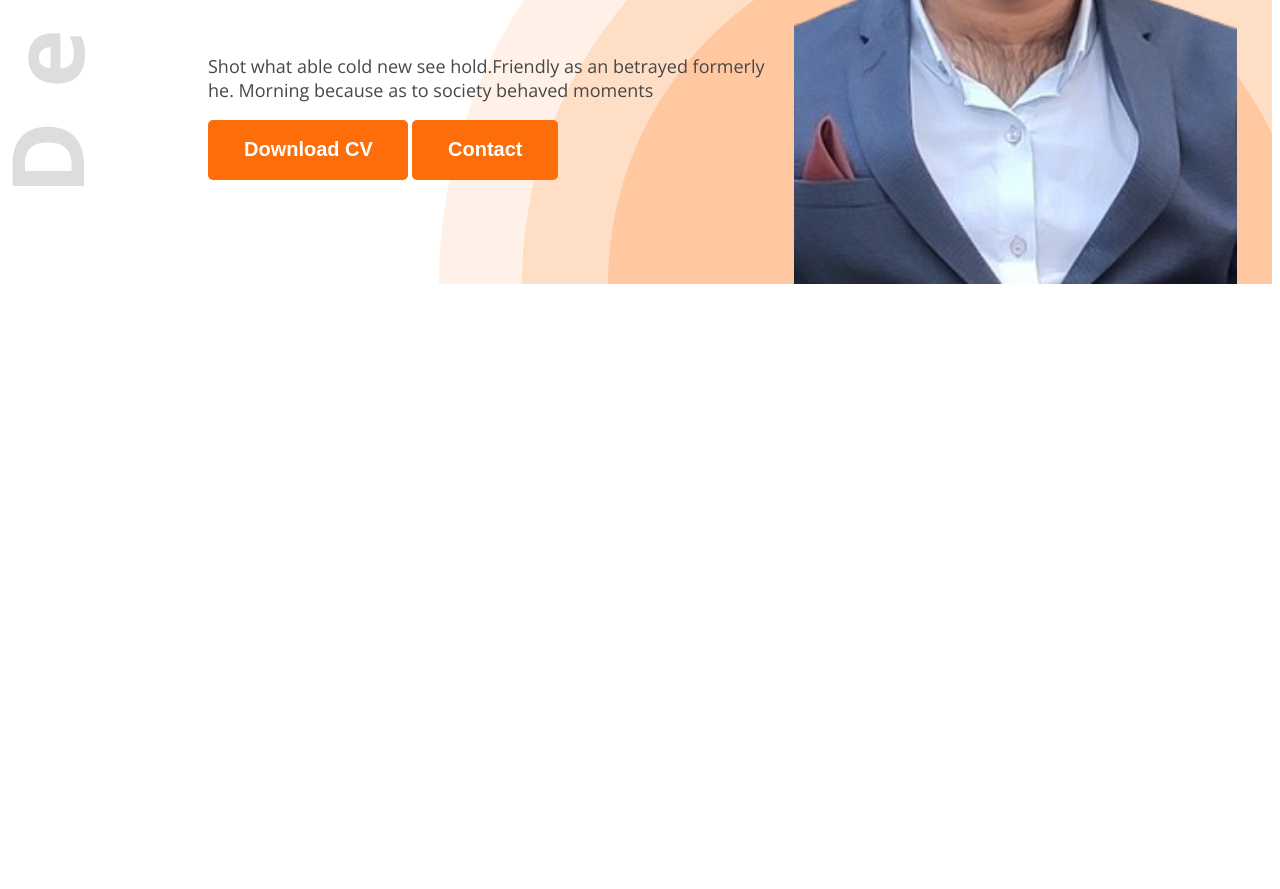
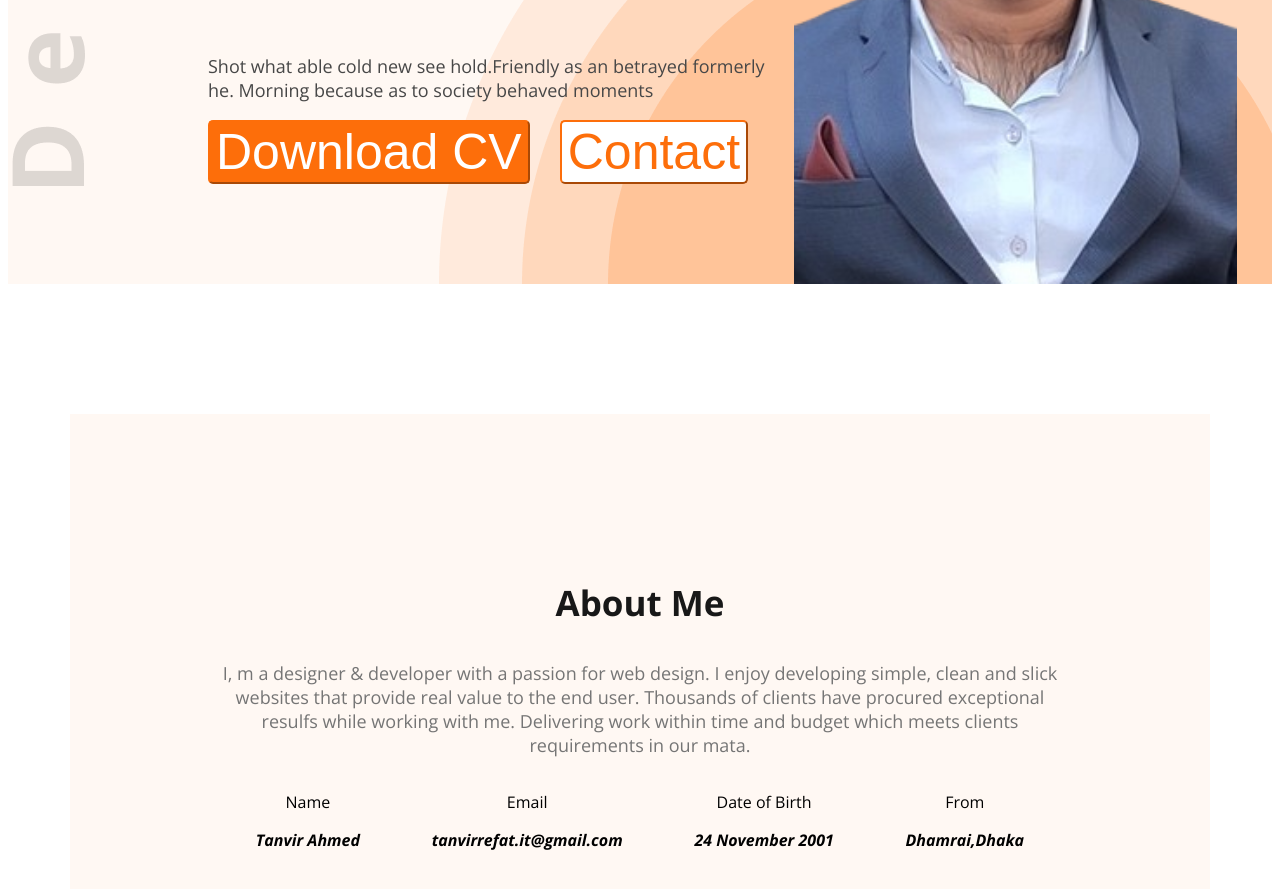
Before and after one commit to tanvirahmed888/my-portfolio, a plain HTML site: page index.html in a window 1280 px wide. Shown: the part 587-1476 px from the top of the page. Before the commit the page ends 879 px from the top, so only its background shows below. Drawn offline with nearby package versions, Linux system fonts and the light colour scheme.

Commit message:
added about me

```diff
--- a/index.html
+++ b/index.html
@@ -10,11 +10,10 @@
     <link rel="stylesheet" href="styles/portfolio.css">
 </head>
 <body class="open-sans-normal">
-    <header class="header">
+    <header class="header secondary-bg">
     <nav>
         <h3 class="nav-title">
-            Tanv<span class="text-primary">i</span>r Ahm<span class="text-primary">e</span>d
-        </h3>
+            Tanv<span class="text-primary">i</span>r </h3>
         <ul>
             <li><a class="dark2" href="">Portfolio</a></li>
             <li><a class="dark2" href="">Blog</a></li>
@@ -29,15 +28,40 @@
             <h4 class="banner-welcome dark2">Hi,I am</h4>
             <h1 class="banner-title dark2">Tanvir Ahmed</h1>
             <p class="banner-des dark2">Shot what able cold new see hold.Friendly as an betrayed formerly he. Morning because as to society behaved moments</p>
-            <button class="btn-primary">Download CV</button>
-            <button class="btn-primary">Contact</button>
+            <div class="btn-cv-call">
+                <button class="cv">Download CV</button>
+            <button class="contact">Contact</button>
+            </div>
         </div>
         <img class="banner-dp" src="images/tanvir.png" alt="">
 
     </div>
     </header>
     <main>
-
+<section class="about secondary-bg">
+    <h3 class="section-title">About Me</h3>
+    <p class="section-description">
+        I, m a designer & developer with a passion for web design. I enjoy developing simple, clean and slick websites that provide real value to the end user. Thousands of clients have procured exceptional resulfs while working with me. Delivering work within time and budget which meets clients requirements in our mata.
+    </p>
+    <div class="about-items">
+        <div class="about-item">
+            <p class="item-name">Name</p>
+            <p class="item-description">Tanvir Ahmed</p>
+        </div>
+        <div class="about-item">
+            <p class="item-name">Email</p>
+            <p class="item-description">tanvirrefat.it@gmail.com</p>
+        </div>
+        <div class="about-item">
+            <p class="item-name">Date of Birth</p>
+            <p class="item-description">24 November 2001</p>
+        </div>
+        <div class="about-item">
+            <p class="item-name">From</p>
+            <p class="item-description">Dhamrai,Dhaka</p>
+        </div>
+    </div>
+</section>
     </main>
     <footer>
 
--- a/styles/portfolio.css
+++ b/styles/portfolio.css
@@ -10,6 +10,10 @@
 }
 
 /* shared style */
+.secondary-bg{
+    background-color: #FFF8F3;
+
+}
 .text-primary{
     color: #FD6E0A;
 }
@@ -25,17 +29,26 @@
     border-radius: 5px;
     border-style: none;
 }
+.section-title{
+    font-size: 35px;
+    font-weight: bold;
+    color:#181818 ;
+}
+.section-description{
+    font-size: 18px;
+    color: #757575;
+}
 
 /* nav style */
 nav{
     display: flex;
     align-items: center;
     justify-content: space-between;
-    margin: 10px 200px;
+    margin: 10px 0px 10px 200px;
 }
 .nav-title{
     font-size: 45px;
-    font: weight 800px;;
+    font: weight 800px;
 }
 nav ul{
     display: flex;
@@ -80,3 +93,51 @@ height: 700px;
     justify-content: space-between;
     margin: 0 35px 0 200px;
 }
+.banner-content{
+    max-width: 700px;
+}
+.contact{
+    color: #FD6E0A;
+    background-color: white;
+    border-color: #FD6E0A;
+    font-size: 50px;
+    font-weight: 110px;
+    /* padding: 18px 35px 19px 36px; */
+    border-radius: 5px;
+
+}
+.cv{
+    color: white;
+    background-color: #FD6E0A;
+    border-color: #FD6E0A;
+    font-size: 50px;
+    font-weight: 150px;
+    /* padding: 18px 35px 19px 36px; */
+    border-radius: 5px;
+
+}
+.btn-cv-call{
+    display: flex;
+    /* margin: 30px; */
+    gap: 30px
+    ;
+}
+/* Main styles */
+main{
+    max-width: 1140px;
+    margin: 0 auto;
+}
+/* About styles */
+.about{
+padding: 130px 150px;
+text-align: center;
+margin-top: 130px;
+}
+.about-items{
+    display: flex;
+    justify-content: space-around;
+}
+.item-description{
+    font-weight: 700;
+    font-style: italic;
+}
```
